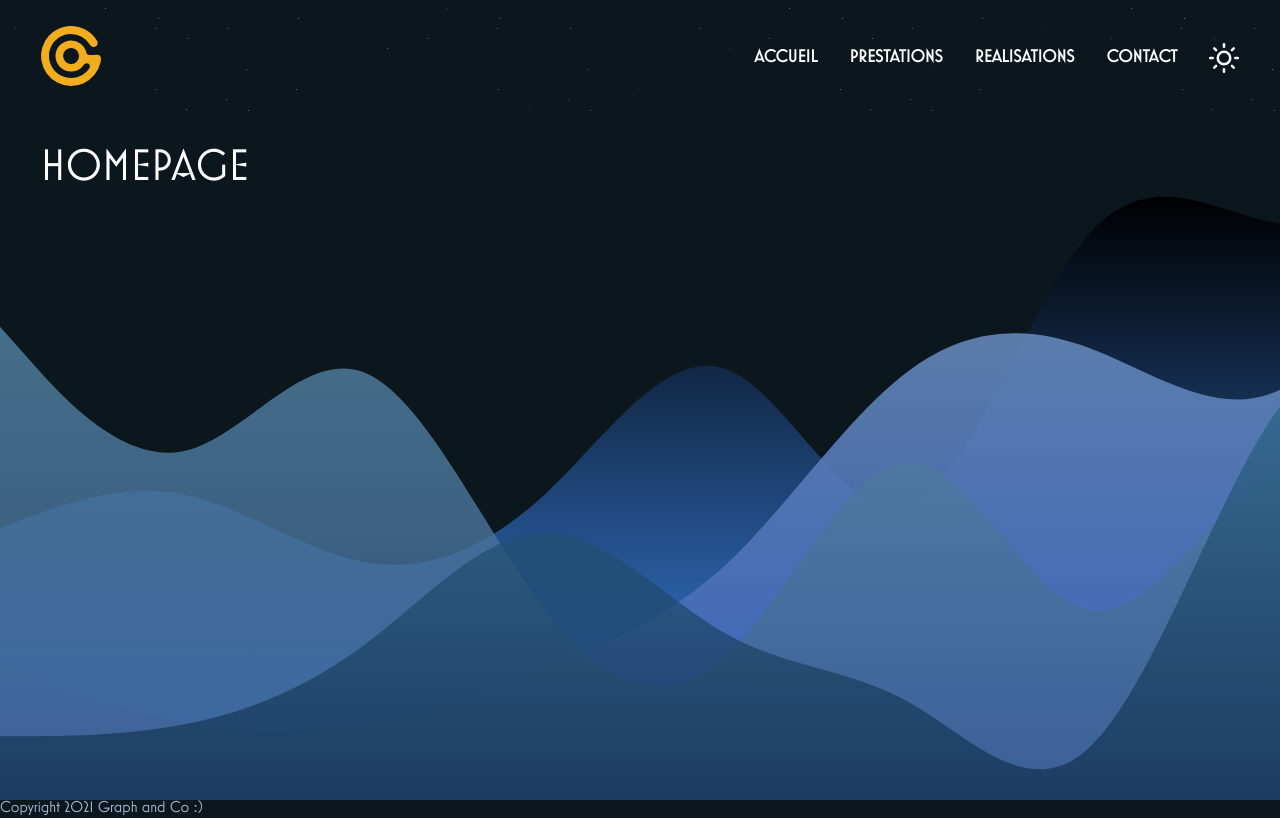
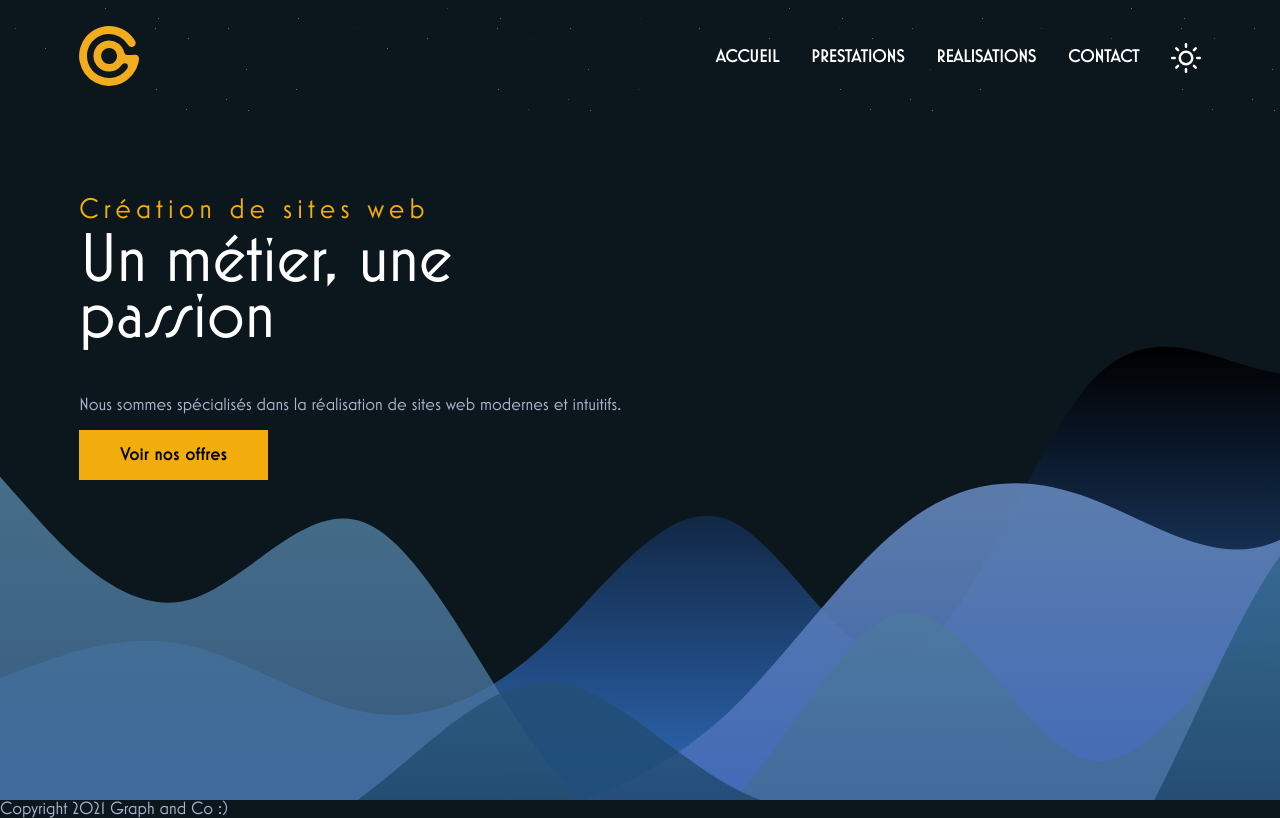
Before and after one commit to Graphandco/next-graphandco, a Next.js app: page / in a window 1280 px wide. Built offline with nearby package versions, Linux system fonts and the light colour scheme.

Commit message:
Add hero container

```diff
--- a/components/Header.js
+++ b/components/Header.js
@@ -2,8 +2,6 @@ import { useState } from "react";
 import Image from "next/image";
 import Link from "next/link";
 import { HiOutlineMenuAlt1 } from "react-icons/hi";
-// import { FiSun } from "react-icons/fi";
-// import { RiMoonClearFill } from "react-icons/ri";
 
 const Header = ({ theme, switchTheme }) => {
    const [isNavOpen, setIsNavOpen] = useState(false);
--- /dev/null
+++ b/components/custom/Button.js
@@ -0,0 +1,106 @@
+import styled from "styled-components";
+import Link from "next/link";
+
+const Button = ({
+   title,
+   link,
+   outside,
+   small,
+   onClick,
+   center,
+   disabled,
+   mt,
+   mr,
+   mb,
+   ml,
+}) => {
+   return (
+      <Btn
+         small={small}
+         onClick={onClick}
+         center={center}
+         mt={mt}
+         mr={mr}
+         mb={mb}
+         ml={ml}
+         disabled={disabled}
+      >
+         {link ? (
+            outside ? (
+               <a href={link} target="blank">
+                  <span>{title}</span>
+               </a>
+            ) : (
+               <Link href={link}>
+                  <a>
+                     <span>{title}</span>
+                  </a>
+               </Link>
+            )
+         ) : (
+            <span>{title}</span>
+         )}
+      </Btn>
+   );
+};
+
+const Btn = styled.button`
+   display: block;
+   position: relative;
+   isolation: isolate;
+   border: none;
+   cursor: pointer;
+   line-height: 1.5;
+   letter-spacing: 0.05rem;
+   margin-left: ${(props) => props.center && "auto"};
+   margin-right: ${(props) => props.center && "auto"};
+   margin-top: ${(props) => props.mt && props.mt + "rem"};
+   margin-right: ${(props) => props.mr && props.mr + "rem"};
+   margin-bottom: ${(props) => props.mb && props.mb + "rem"};
+   margin-left: ${(props) => props.ml && props.ml + "rem"};
+   font-family: var(--main-font);
+   background-color: var(--orange);
+
+   &:before {
+      content: "";
+      position: absolute;
+      inset: 0;
+      background-color: var(--contrast);
+      -webkit-clip-path: circle(0% at 100% 100%);
+      clip-path: circle(0% at 100% 100%);
+      transition: 0.3s;
+      z-index: -1;
+   }
+
+   &:hover,
+   &:focus {
+      span {
+         color: var(--text-color);
+      }
+      &:before {
+         -webkit-clip-path: circle(70% at 50% 50%);
+         clip-path: circle(70% at 50% 50%);
+      }
+   }
+
+   &:disabled {
+      opacity: 0.3;
+      cursor: not-allowed;
+   }
+
+   span {
+      display: block;
+      padding: ${(props) => (props.small ? "0.5em 1.5em" : ".6em 2em")};
+      color: black;
+      font-size: 1.1rem;
+      font-weight: bold;
+      @media (max-width: 767px) {
+         padding: ${(props) => (props.small ? "0.3em 1em" : ".4em 1.5em")};
+      }
+   }
+   /* &:hover span {
+    color: var(--secondary-400);
+  } */
+`;
+
+export default Button;
--- a/components/home/Hero.js
+++ b/components/home/Hero.js
@@ -1,8 +1,28 @@
 import Image from "next/image";
-import React from "react";
-import { Waves } from "./Waves";
+import React, { useEffect } from "react";
+import { gsap } from "gsap";
+import Button from "../custom/Button";
 
 const Hero = () => {
+   useEffect(() => {
+      let tl = gsap.timeline({ delay: 0 });
+      tl.to(".new-wave", {
+         backgroundPositionY: "150px",
+         ease: "Power2.easeOut",
+         duration: 5,
+      });
+      tl.to(
+         ".hero .container",
+         {
+            opacity: 1,
+            top: "50px",
+            ease: "Power2.easeOut",
+            duration: 2,
+         },
+         "-=5"
+      );
+   }, []);
+
    return (
       <section className="hero">
          <div className="waves">
@@ -10,7 +30,15 @@ const Hero = () => {
          </div>
          {/* <Waves /> */}
          <div className="container">
-            <h1>Homepage</h1>
+            <div className="subtitle">Création de sites web</div>
+            <h1>
+               Un métier, une<br></br>passion
+            </h1>
+            <div className="description">
+               Nous sommes spécialisés dans la réalisation de sites web modernes
+               et intuitifs.
+            </div>
+            <Button title="Voir nos offres" link="/prestations" mt="1" />
          </div>
       </section>
    );
--- a/next.config.js
+++ b/next.config.js
@@ -3,3 +3,12 @@ module.exports = {
       domains: ["images.ctfassets.net"],
    },
 };
+const withReactSvg = require("next-react-svg");
+const path = require("path");
+
+module.exports = withReactSvg({
+   include: path.resolve(__dirname, "src/assets/svg"),
+   webpack(config, options) {
+      return config;
+   },
+});
--- a/package.json
+++ b/package.json
@@ -9,10 +9,13 @@
   },
   "dependencies": {
     "contentful": "^9.1.4",
+    "gsap": "^3.8.0",
     "next": "^11.0.0",
+    "next-react-svg": "^1.1.3",
     "react": "17.0.2",
     "react-dom": "17.0.2",
     "react-icons": "^4.3.1",
-    "sass": "^1.43.4"
+    "sass": "^1.43.4",
+    "styled-components": "^5.3.3"
   }
 }
--- a/styles/_header.scss
+++ b/styles/_header.scss
@@ -17,6 +17,7 @@ header {
    display: flex;
    align-items: center;
    justify-content: space-between;
+   padding: 2vw 5vw;
 
    nav {
       display: flex;
@@ -82,8 +83,9 @@ header {
       .mobile-toggle {
          display: block;
          position: relative;
+         font-size: 2rem;
+         cursor: pointer;
          z-index: 10;
-         font-size: 2rem;
       }
    }
 }
--- a/styles/_home-hero.scss
+++ b/styles/_home-hero.scss
@@ -1,6 +1,23 @@
 .hero {
    height: calc(100vh - 120px);
    overflow: hidden;
+   .container {
+      position: relative;
+      top: 0;
+      opacity: 0;
+   }
+   h1 {
+      text-transform: none;
+      font-size: clamp(50px, 1rem + 5vw, 70px);
+      line-height: 0.8;
+      margin-bottom: 50px;
+   }
+   .subtitle {
+      color: var(--orange);
+      letter-spacing: 5px;
+      font-size: clamp(20px, 1rem + 1vw, 40px);
+      margin-bottom: 10px;
+   }
 }
 .waves {
    position: absolute;
@@ -16,6 +33,7 @@
    }
    .new-wave {
       background-image: url("/images/waves.svg");
+      background-repeat: no-repeat;
    }
    .wave1 {
       background-image: url("/images/waves/wave1.svg");
--- a/styles/global.scss
+++ b/styles/global.scss
@@ -1,8 +1,5 @@
 @import "reset";
 @import "config";
-@import "header";
-@import "home-hero";
-@import "realisation-card";
 
 body {
    font-family: var(--main-font);
@@ -10,6 +7,7 @@ body {
    //background-image: var(--bg-body);
    background-color: var(--bg-color);
    transition: background 0.5s;
+   font-size: 18px;
 }
 h1,
 h2,
@@ -19,12 +17,12 @@ h5 {
    font-family: var(--title-font);
    line-height: 1;
    color: white;
+   margin: 0;
 }
 h1 {
    font-size: calc(2rem + 1vw);
    text-transform: uppercase;
    position: relative;
-   margin-bottom: 5rem;
 }
 a {
    color: var(--orange);
@@ -34,7 +32,7 @@ a {
 .container {
    max-width: 1250px;
    margin: 0 auto;
-   padding: 2vw;
+   padding: 2vw 5vw;
 }
 .site-wrapper {
    display: flex;
@@ -45,3 +43,7 @@ main {
    flex-grow: 1;
    position: relative;
 }
+
+@import "header";
+@import "home-hero";
+@import "realisation-card";
```
Also changed, not shown: assets/waves.svg (added), 1 other file (tests, documents, lock files or other folders).
